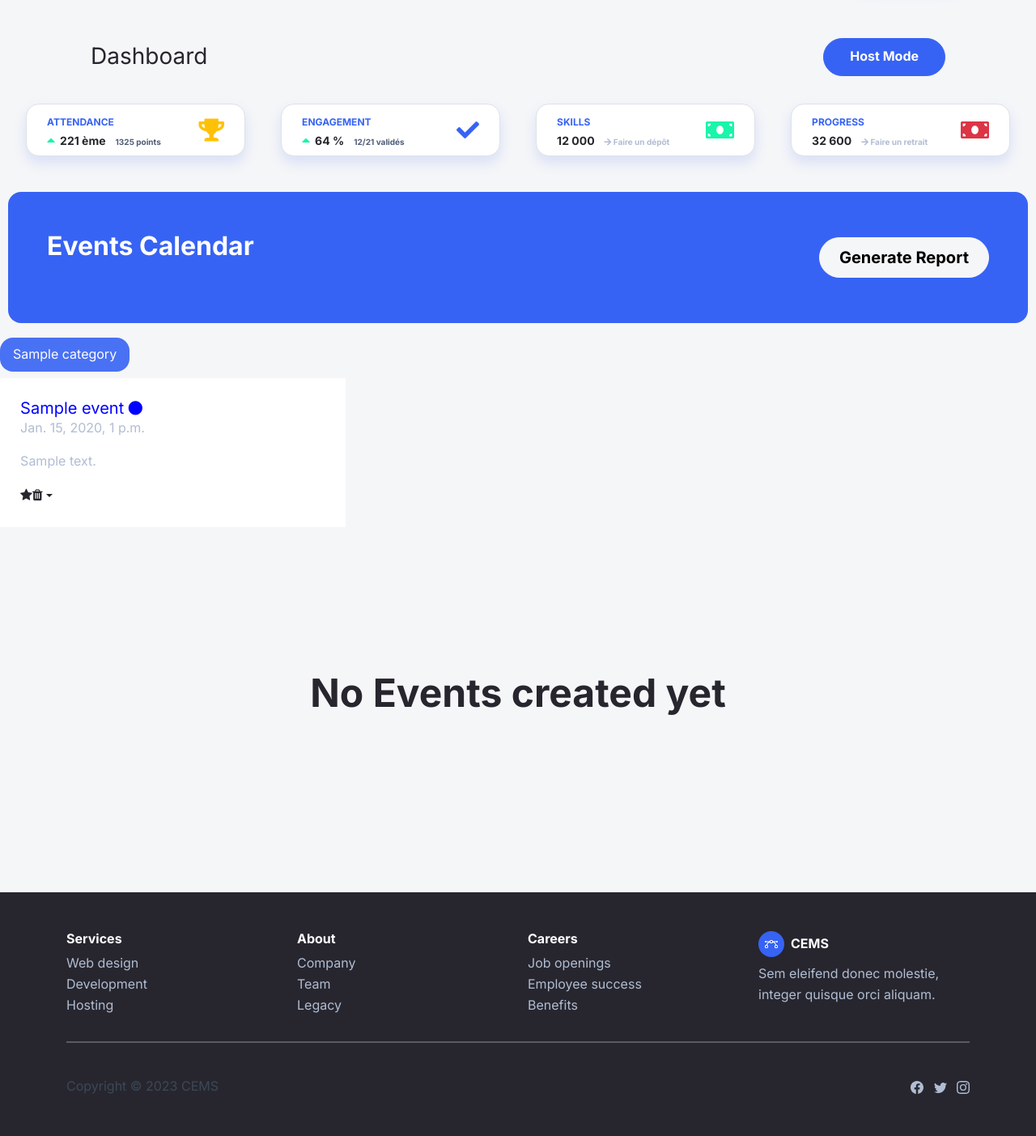
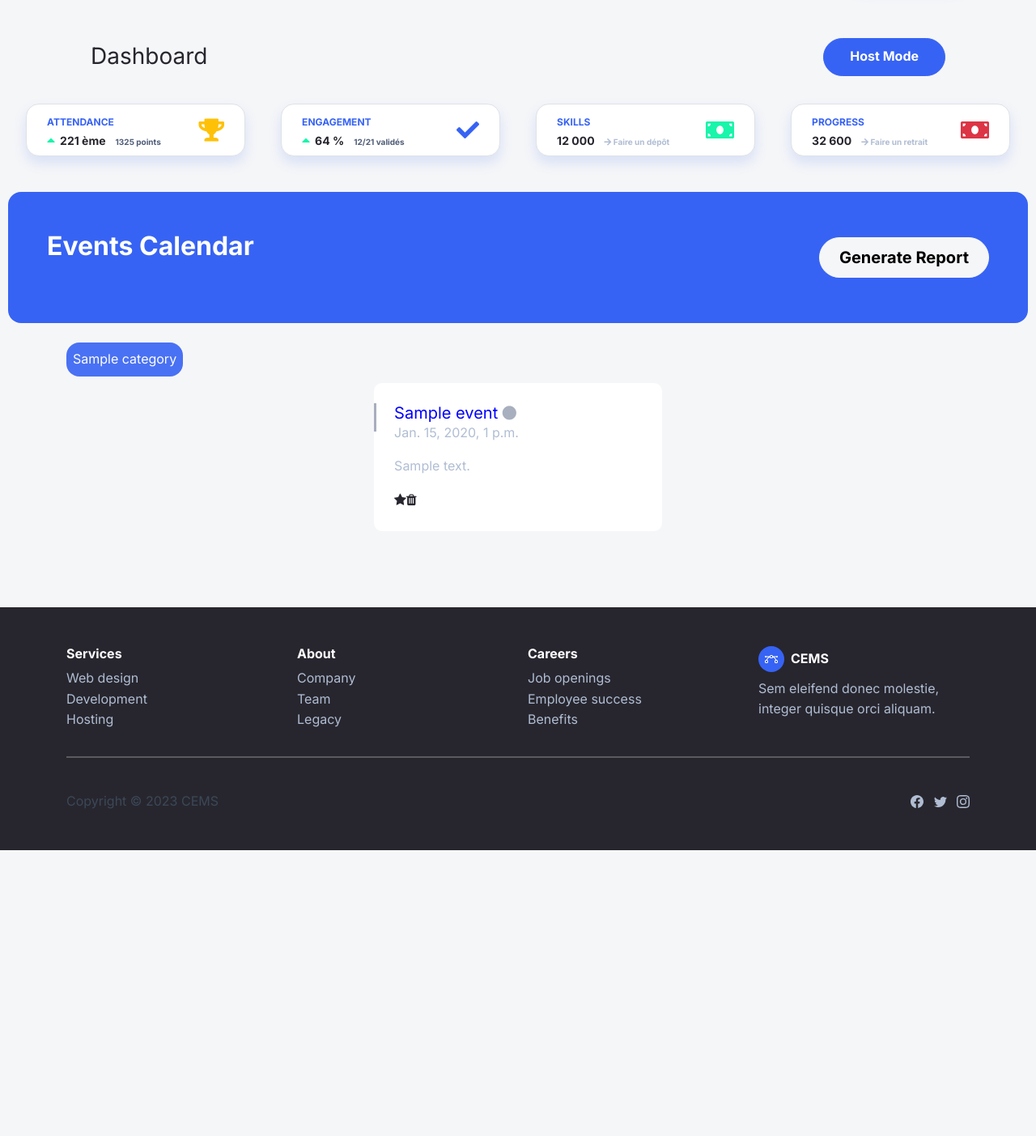
Before and after one commit to sudee404/CEMS, a Django app: page /dashboard/1/ in a window 1280 px wide. Shown: the part 81-1484 px from the top of the page at 81% size. After the commit the page ends 1131 px from the top, so only its background shows below. Run offline with Django 4.2, Linux system fonts and the light colour scheme; a user stored in the database is signed in; tables that the repository leaves empty hold one stand-in row (values such as "Sample post"); some libraries are stand-ins or nearby versions.

Commit message:
fixed category tabs

```diff
--- a/index_app/templates/dashboard_host.html
+++ b/index_app/templates/dashboard_host.html
@@ -148,102 +148,47 @@
 			<a class="btn btn-light fs-5 py-2 px-4" role="button" href="#">Generate Report</a>
 		</div>
 	</div>
-	<ul class="nav nav-pills" id="eventTab" role="tablist">
-		{% for category, events in event_dict.items %}
-		<li class="nav-item" role="presentation">
-			<button class="nav-link {% if forloop.first %}active{% endif %}" id="{{category}}-tab" data-bs-toggle="tab"
-				data-bs-target="#{{category}}" type="button" role="tab" aria-controls="{{category}}"
-				aria-selected="{% if forloop.first %}true{% else %}false{% endif %}">{{category}}</button>
-		</li>
-		{% endfor %}
-	</ul>
-
-	<!-- Tab panes -->
-	<div class="tab-content">
-		{% for category, events in event_dict.items %}
-		<div class="tab-pane {% if forloop.first %}active{% endif %}" id="{{category}}" role="tabpanel"
-			aria-labelledby="{{category}}-tab">
-			{% for event in events %}
-			{% include 'components/event_dash_card.html' with event=event %}
-			{% empty %}
-			<div class="no-events text-dark">No events in this category.</div>
+	<div class="page-content container note-has-grid my-3">
+		<ul class="nav nav-pills" id="eventTab" role="tablist">
+			{% for category, events in event_dict.items %}
+			{% with category_id=category|slugify %}
+			<li class="nav-item" role="presentation">
+				<button class="nav-link {% if forloop.first %}active{% endif %}" id="{{category_id}}-tab"
+					data-bs-toggle="tab" data-bs-target="#{{category_id}}" type="button" role="tab"
+					aria-controls="{{category_id}}"
+					aria-selected="{% if forloop.first %}true{% else %}false{% endif %}">{{category}}</button>
+			</li>
+			{% endwith %}
 			{% endfor %}
-		</div>
-		{% endfor %}
-	</div>
-
-
-	{% if events %}
-	<div class="page-content container note-has-grid my-3">
-		{% regroup events by category as event_list %}
-
-
-		<!-- Nav tabs -->
-		<ul class="nav nav-tabs mb-4" id="myTab" role="tablist">
-			<li class="nav-item" role="presentation">
-				<button class="nav-link active" id="home-tab" data-bs-toggle="tab" data-bs-target="#home" type="button"
-					role="tab" aria-controls="home" aria-selected="true">All</button>
-			</li>
-
-			{% for category in event_list %}
-			<li class="nav-item" role="presentation">
-				<button class="nav-link" id="profile-tab" data-bs-toggle="tab" data-bs-target="#{{category.grouper}}"
-					type="button" role="tab" aria-controls="{{category.grouper}}"
-					aria-selected="false">{{category.grouper}}</button>
-			</li>
-			{% endfor %}
-
 		</ul>
 
 		<!-- Tab panes -->
-		<div class="tab-content bg-transparent">
-			<div class="tab-pane active" id="home" role="tabpanel" aria-labelledby="home-tab">
+		<div class="tab-content">
+			{% for category, events in event_dict.items %}
+			{% with category_id=category|slugify %}
+			<div class="tab-pane {% if forloop.first %}active{% endif %}" id="{{category_id}}" role="tabpanel"
+				aria-labelledby="{{category_id}}-tab">
 				<div id="note-full-container" class="note-has-grid row justify-content-center">
 
-					{% for event1 in events %}
-					{% include 'components/event_dash_card.html' with event=event1 %}
+					{% for event in events %}
+					{% include 'components/event_dash_card.html' with event=event %}
+
+					{% empty %}
+					<div class="p-5 mb-4 rounded-3 text-dark">
+						<div class="container-fluid py-5">
+							<h1 class="display-5 fw-bold">No Events created yet</h1>
+						</div>
+					</div>
 					{% endfor %}
 
 				</div>
 			</div>
-			{% for category in event_list %}
-
-			{% if category.list %}
-			<div class="tab-pane" id="{{category.grouper}}" role="tabpanel" aria-labelledby="{{category.grouper}}-tab">
-				<div id="note-full-container" class="note-has-grid row justify-content-center">
-
-					{% for event2 in category.list %}
-					{% include 'components/event_dash_card.html' with event=event2 %}
-					{% endfor %}
-
-				</div>
-			</div>
-			{% else %}
-			<div class="mt-2 mb-4 bg-light rounded-3">
-				<div class="container-fluid py-5">
-					<h1 class="display-5 fw-bold">No event Found</h1>
-					<p class="col-md-8 fs-4">Using a series of utilities, you can create this jumbotron, just like the
-						one in previous versions of Bootstrap.</p>
-					<button class="btn btn-primary btn-lg" type="button">Example button</button>
-				</div>
-			</div>
-
-			{% endif %}
-
-
+			{% endwith %}
 			{% endfor %}
 
 		</div>
+	</div>
 
-
-	</div>
-	{% else %}
-	<div class="p-5 mb-4 rounded-3 text-dark">
-		<div class="container-fluid py-5">
-			<h1 class="display-5 fw-bold">No Events created yet</h1>
-		</div>
-	</div>
-	{% endif %}
 
 	{% if attendance %}
 	<div class="text-white bg-primary border rounded border-0 border-primary d-flex flex-column justify-content-between flex-lg-row p-4 p-md-5"
--- a/index_app/views.py
+++ b/index_app/views.py
@@ -55,7 +55,8 @@ def dashboard(request, pk):
         events = Event.objects.filter(
             host=my_user)
         events = events.filter(category=category)
-        event_dict[category.name] = events
+        if events:
+            event_dict[category.name] = events
 
     context['event_dict'] = event_dict
 
```
